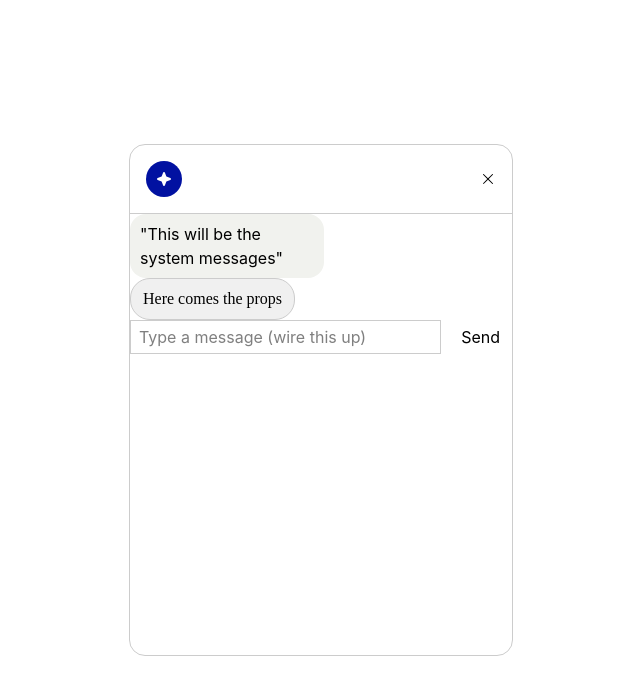
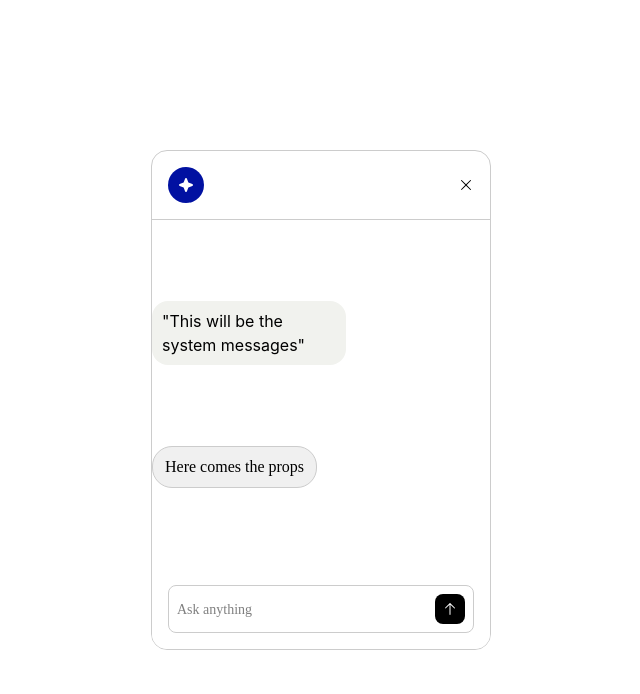
Before and after one commit to gowthmrmsmy/chatbot-ui-MCP, a React (Vite) app: page / in a window 1280 px wide. Shown: the top 694 px of the page, without its empty margins (319-959 px from the left). Built offline with nearby package versions, Linux system fonts and the light colour scheme.

Commit message:
Componentize chat widget layour and input selection

```diff
--- a/src/App.css
+++ b/src/App.css
@@ -10,11 +10,13 @@
 .chat-widget {
   display: flex;
   flex-direction: column;
-  width: 100%;
+  justify-content: space-between;
+  width: 340px;
   max-width: 24rem;
-  height: 32rem;
+  height: 500px;
   border: 1px solid #ccc;
   border-radius: 16px;
+  overflow: hidden;
 
 }
 
@@ -79,25 +81,46 @@
   align-items: flex-end;
 }
 
-.chat-footer {
-  flex-shrink: 0;
-  padding: 0.75rem;
-  border-top: 1px solid #ccc;
+.footer-container {
+  padding: 16px 16px;
+  background-color: #ffff;
+  border-radius: 8px 8px;
 }
 
 .chat-composer {
+  padding: 8px 8px;
   display: flex;
-  gap: 0.5rem;
+  border: 1px solid #ccc;
+  border-radius: 8px;
+
 }
 
 .chat-input {
+  display: flex;
   flex: 1;
-  min-width: 0;
-  padding: 0.25rem 0.5rem;
-  border: 1px solid #ccc;
-}
+  color: #000000;
+  font-family: manrope;
+  font-size: 14px;
+  font-weight: 400;
+  padding-right: 8px;
+  border: none;
+  outline: none;
+
+  }
+
+
+
 
 .chat-send {
+  display: flex;
   flex-shrink: 0;
-  padding: 0.25rem 0.75rem;
+  height: 30px;
+  width: 30px;
+  background-color: #000000;
+  align-items: center;
+  justify-content: center;
+  border-radius: 8px;
+  border: none;
+  outline: none;
+
 }
--- a/src/App.jsx
+++ b/src/App.jsx
@@ -2,24 +2,13 @@ import "./App.css";
 import Message from "./Components/message";
 import Quickreply from "./Components/Quickreply";
 import Footer from "./Components/footer";
+import Header from "./Components/Header";
 
 export default function App() {
   return (
     <div className="chat-page">
       <div className="chat-widget">
-        <header className="chat-header">
-          <div className="chat-logo-placeholder" >
-            <svg width="36" height="36" viewBox="0 0 36 36" fill="none" xmlns="http://www.w3.org/2000/svg">
-            <rect width="36" height="36" rx="18" fill="#0111A1"/>
-            <path d="M25 18C25.0016 18.2051 24.9392 18.4056 24.8216 18.5736C24.704 18.7416 24.537 18.8688 24.3438 18.9375L20.3787 20.3794L18.9375 24.3437C18.8665 24.5351 18.7386 24.7002 18.571 24.8167C18.4034 24.9333 18.2041 24.9958 18 24.9958C17.7959 24.9958 17.5966 24.9333 17.429 24.8167C17.2614 24.7002 17.1335 24.5351 17.0625 24.3437L15.6212 20.3787L11.6562 18.9375C11.4649 18.8665 11.2998 18.7386 11.1833 18.571C11.0667 18.4034 11.0042 18.2041 11.0042 18C11.0042 17.7959 11.0667 17.5966 11.1833 17.429C11.2998 17.2614 11.4649 17.1335 11.6562 17.0625L15.6212 15.6212L17.0625 11.6562C17.1335 11.4649 17.2614 11.2998 17.429 11.1833C17.5966 11.0667 17.7959 11.0042 18 11.0042C18.2041 11.0042 18.4034 11.0667 18.571 11.1833C18.7386 11.2998 18.8665 11.4649 18.9375 11.6562L20.3794 15.6212L24.3438 17.0625C24.537 17.1312 24.704 17.2584 24.8216 17.4264C24.9392 17.5944 25.0016 17.7949 25 18Z" fill="white"/>
-          </svg>
-          </div>
-          <button type="button">
-            <svg width="16" height="16" viewBox="0 0 16 16" fill="none" xmlns="http://www.w3.org/2000/svg">
-            <path d="M12.8538 12.1463C12.9002 12.1927 12.9371 12.2479 12.9622 12.3086C12.9873 12.3692 13.0003 12.4343 13.0003 12.5C13.0003 12.5657 12.9873 12.6308 12.9622 12.6914C12.9371 12.7521 12.9002 12.8073 12.8538 12.8538C12.8073 12.9002 12.7521 12.9371 12.6915 12.9622C12.6308 12.9873 12.5657 13.0003 12.5 13.0003C12.4343 13.0003 12.3693 12.9873 12.3086 12.9622C12.2479 12.9371 12.1927 12.9002 12.1463 12.8538L8 8.70687L3.85375 12.8538C3.75993 12.9476 3.63269 13.0003 3.5 13.0003C3.36732 13.0003 3.24007 12.9476 3.14625 12.8538C3.05243 12.7599 2.99973 12.6327 2.99973 12.5C2.99973 12.3673 3.05243 12.2401 3.14625 12.1463L7.29313 8L3.14625 3.85375C3.05243 3.75993 2.99973 3.63268 2.99973 3.5C2.99973 3.36732 3.05243 3.24007 3.14625 3.14625C3.24007 3.05243 3.36732 2.99972 3.5 2.99972C3.63269 2.99972 3.75993 3.05243 3.85375 3.14625L8 7.29313L12.1463 3.14625C12.2401 3.05243 12.3673 2.99972 12.5 2.99972C12.6327 2.99972 12.7599 3.05243 12.8538 3.14625C12.9476 3.24007 13.0003 3.36732 13.0003 3.5C13.0003 3.63268 12.9476 3.75993 12.8538 3.85375L8.70688 8L12.8538 12.1463Z" fill="black"/>
-            </svg>
-          </button>
-        </header>
+        <Header />
         <Message />
         <Quickreply />
         <Footer />
--- /dev/null
+++ b/src/Components/Header.jsx
@@ -0,0 +1,20 @@
+import "../App.css";
+
+export default function Header() {
+
+    return(
+        <div className="chat-header">
+          <div className="chat-logo-placeholder" >
+            <svg width="36" height="36" viewBox="0 0 36 36" fill="none" xmlns="http://www.w3.org/2000/svg">
+            <rect width="36" height="36" rx="18" fill="#0111A1"/>
+            <path d="M25 18C25.0016 18.2051 24.9392 18.4056 24.8216 18.5736C24.704 18.7416 24.537 18.8688 24.3438 18.9375L20.3787 20.3794L18.9375 24.3437C18.8665 24.5351 18.7386 24.7002 18.571 24.8167C18.4034 24.9333 18.2041 24.9958 18 24.9958C17.7959 24.9958 17.5966 24.9333 17.429 24.8167C17.2614 24.7002 17.1335 24.5351 17.0625 24.3437L15.6212 20.3787L11.6562 18.9375C11.4649 18.8665 11.2998 18.7386 11.1833 18.571C11.0667 18.4034 11.0042 18.2041 11.0042 18C11.0042 17.7959 11.0667 17.5966 11.1833 17.429C11.2998 17.2614 11.4649 17.1335 11.6562 17.0625L15.6212 15.6212L17.0625 11.6562C17.1335 11.4649 17.2614 11.2998 17.429 11.1833C17.5966 11.0667 17.7959 11.0042 18 11.0042C18.2041 11.0042 18.4034 11.0667 18.571 11.1833C18.7386 11.2998 18.8665 11.4649 18.9375 11.6562L20.3794 15.6212L24.3438 17.0625C24.537 17.1312 24.704 17.2584 24.8216 17.4264C24.9392 17.5944 25.0016 17.7949 25 18Z" fill="white"/>
+          </svg>
+          </div>
+          <button type="button">
+            <svg width="16" height="16" viewBox="0 0 16 16" fill="none" xmlns="http://www.w3.org/2000/svg">
+            <path d="M12.8538 12.1463C12.9002 12.1927 12.9371 12.2479 12.9622 12.3086C12.9873 12.3692 13.0003 12.4343 13.0003 12.5C13.0003 12.5657 12.9873 12.6308 12.9622 12.6914C12.9371 12.7521 12.9002 12.8073 12.8538 12.8538C12.8073 12.9002 12.7521 12.9371 12.6915 12.9622C12.6308 12.9873 12.5657 13.0003 12.5 13.0003C12.4343 13.0003 12.3693 12.9873 12.3086 12.9622C12.2479 12.9371 12.1927 12.9002 12.1463 12.8538L8 8.70687L3.85375 12.8538C3.75993 12.9476 3.63269 13.0003 3.5 13.0003C3.36732 13.0003 3.24007 12.9476 3.14625 12.8538C3.05243 12.7599 2.99973 12.6327 2.99973 12.5C2.99973 12.3673 3.05243 12.2401 3.14625 12.1463L7.29313 8L3.14625 3.85375C3.05243 3.75993 2.99973 3.63268 2.99973 3.5C2.99973 3.36732 3.05243 3.24007 3.14625 3.14625C3.24007 3.05243 3.36732 2.99972 3.5 2.99972C3.63269 2.99972 3.75993 3.05243 3.85375 3.14625L8 7.29313L12.1463 3.14625C12.2401 3.05243 12.3673 2.99972 12.5 2.99972C12.6327 2.99972 12.7599 3.05243 12.8538 3.14625C12.9476 3.24007 13.0003 3.36732 13.0003 3.5C13.0003 3.63268 12.9476 3.75993 12.8538 3.85375L8.70688 8L12.8538 12.1463Z" fill="black"/>
+            </svg>
+          </button>
+        </div>
+    )
+}
--- a/src/Components/footer.jsx
+++ b/src/Components/footer.jsx
@@ -3,17 +3,26 @@ import "../App.css";
 export default function Footer() {
 
     return(
-        <div class="footer-container">
+        <div className="footer-container">
         <div className="chat-composer">
             <input
               type="text"
-              readOnly
-              placeholder="Type a message (wire this up)"
+              placeholder="Ask anything"
               className="chat-input"
               aria-label="Message input"
             />
             <button type="button" className="chat-send">
-              Send
+            <svg width="16" height="16" viewBox="0 0 16 16" fill="none" xmlns="http://www.w3.org/2000/svg">
+            <path d="M12.8538 7.35375C12.8073 7.40023 12.7522 7.43711 12.6915 7.46228C12.6308 7.48744 12.5657
+            7.50039 12.5 7.50039C12.4343 7.50039 12.3692 7.48744 12.3085 7.46228C12.2478 7.43711 12.1927 7.40023
+            12.1463 7.35375L8.5 3.70687V13.5C8.5 13.6326 8.44733 13.7598 8.35356 13.8535C8.25979 13.9473 8.13261
+            14 8 14C7.86739 14 7.74022 13.9473 7.64645 13.8535C7.55268 13.7598 7.5 13.6326 7.5 13.5V3.70687L3.85375
+            7.35375C3.75993 7.44757 3.63269 7.50027 3.5 7.50027C3.36732 7.50027 3.24007 7.44757 3.14625 7.35375C3.05243
+            7.25993 2.99973 7.13268 2.99973 7C2.99973 6.86731 3.05243 6.74007 3.14625 6.64625L7.64625 2.14625C7.69269 2.09976
+             7.74783 2.06288 7.80853 2.03772C7.86923 2.01255 7.9343 1.9996 8 1.9996C8.06571 1.9996 8.13077 2.01255 8.19147 2.03772C8.25217
+             2.06288 8.30732 2.09976 8.35375 2.14625L12.8538 6.64625C12.9002 6.69268 12.9371 6.74783 12.9623 6.80853C12.9874 6.86923 13.0004
+             6.93429 13.0004 7C13.0004 7.0657 12.9874 7.13077 12.9623 7.19147C12.9371 7.25217 12.9002 7.30731 12.8538 7.35375Z" fill="white"/>
+            </svg>
             </button>
           </div>
           </div>
```
Also changed, not shown: src/Components/Quickreply.jsx (line endings or trailing spaces).
